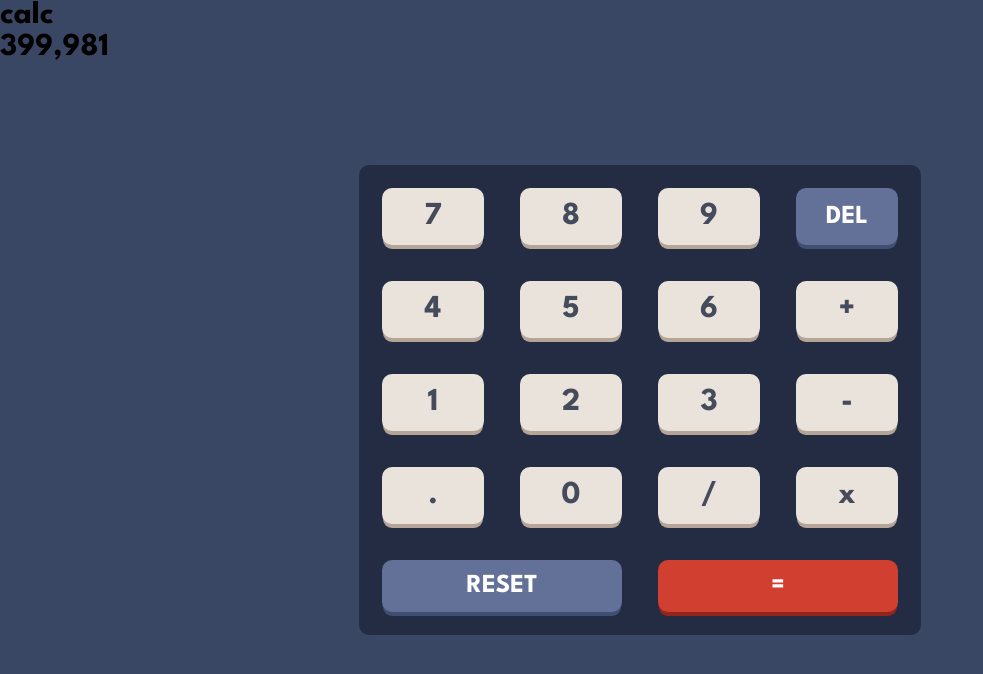
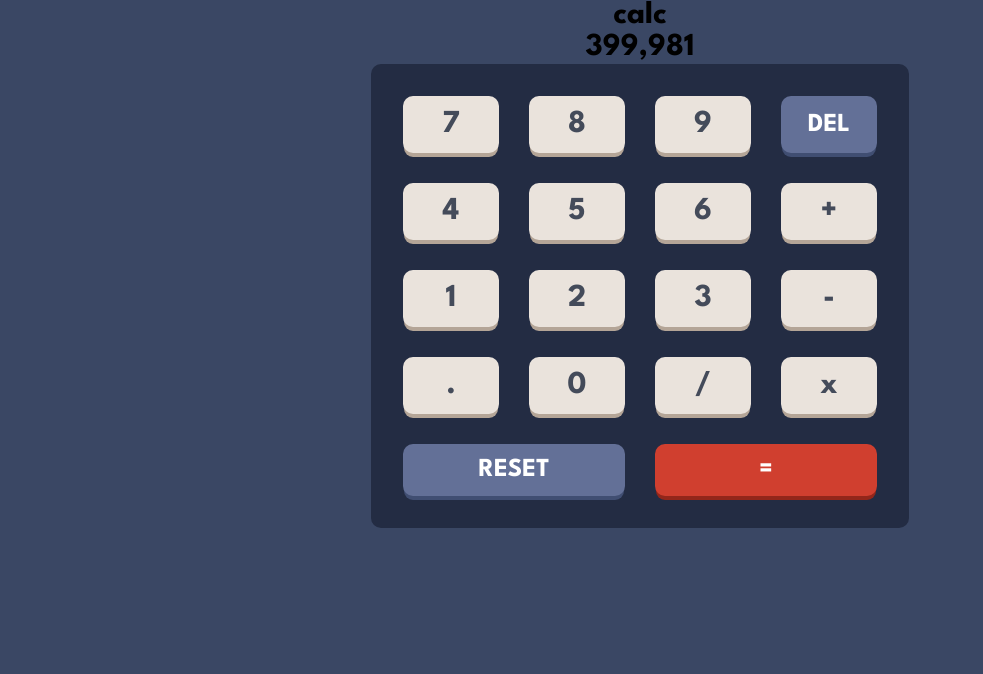
Before and after one commit to UTKUC3NGIZ/calculator-app, a React (Create React App) app: page / in a window 1280 px wide. Shown: the top 674 px of the page, without its empty margins (0-983 px from the left). Built offline with nearby package versions, Linux system fonts and the light colour scheme.

Commit message:
buttons flex

```diff
--- a/src/App.css
+++ b/src/App.css
@@ -126,10 +126,15 @@ table {
 html,
 button {
   font-size: 32px;
-  font-family: 'League Spartan', sans-serif;
+  font-family: "League Spartan", sans-serif;
   font-weight: 700; }
 
 body {
   background-color: #3a4764; }
 
+.mainDiv {
+  display: flex;
+  flex-direction: column;
+  align-items: center; }
+
 /*# sourceMappingURL=app.css.map */
--- a/src/App.js
+++ b/src/App.js
@@ -5,7 +5,7 @@ import Theme from "./components/Theme/index";
 function App() {
   return (
     <>
-      <div>
+      <div className="mainDiv">
         <Theme />
         <CalculationScreen />
         <Buttons />
--- a/src/app.scss
+++ b/src/app.scss
@@ -128,10 +128,16 @@ table {
 html,
 button {
   font-size: 32px;
-  font-family: 'League Spartan', sans-serif;
+  font-family: "League Spartan", sans-serif;
   font-weight: 700;
 }
 
 body {
   background-color: #3a4764;
 }
+
+.mainDiv {
+  display: flex;
+  flex-direction: column;
+  align-items: center;
+}
--- a/src/components/Buttons/style.css
+++ b/src/components/Buttons/style.css
@@ -1,23 +1,20 @@
 .mainButtons {
   display: flex;
   flex-direction: column;
-  position: absolute;
-  top: 50%;
-  left: 50%;
-  transform: translate(-50%, -50%); }
+  width: 538px; }
   .mainButtons > div {
-    padding: 5px;
+    padding: 17px;
     background-color: #232c43;
     border-radius: 10px; }
     .mainButtons > div > div {
       display: flex;
       background-color: #232c43; }
       .mainButtons > div > div button {
-        width: 76px;
+        width: calc(25%);
         background-color: #eae3dc;
         box-sizing: content-box;
         border: none;
-        margin: 18px;
+        margin: 15px;
         box-shadow: 0px 5px 0px -1px #b4a597;
         border-radius: 10px;
         padding: 14px 13px;
--- a/src/components/Buttons/style.scss
+++ b/src/components/Buttons/style.scss
@@ -1,24 +1,25 @@
 .mainButtons {
   display: flex;
   flex-direction: column;
-  position: absolute;
-  top: 50%;
-  left: 50%;
-  transform: translate(-50%, -50%);
+  // position: absolute;
+  // top: 50%;
+  // left: 50%;
+  // transform: translate(-50%, -50%);
+  width: 538px;
 
   > div {
-    padding: 5px;
+    padding: 17px;
     background-color: #232c43;
     border-radius: 10px;
     > div {
       display: flex;
       background-color: #232c43;
       button {
-        width: 76px;
+        width: calc(25%);
         background-color: #eae3dc;
         box-sizing: content-box;
         border: none;
-        margin: 18px;
+        margin: 15px;
         box-shadow: 0px 5px 0px -1px rgba(180, 165, 151, 1);
         border-radius: 10px;
         padding: 14px 13px;
```
Also changed, not shown: 2 other files (tests, documents, lock files or other folders).
